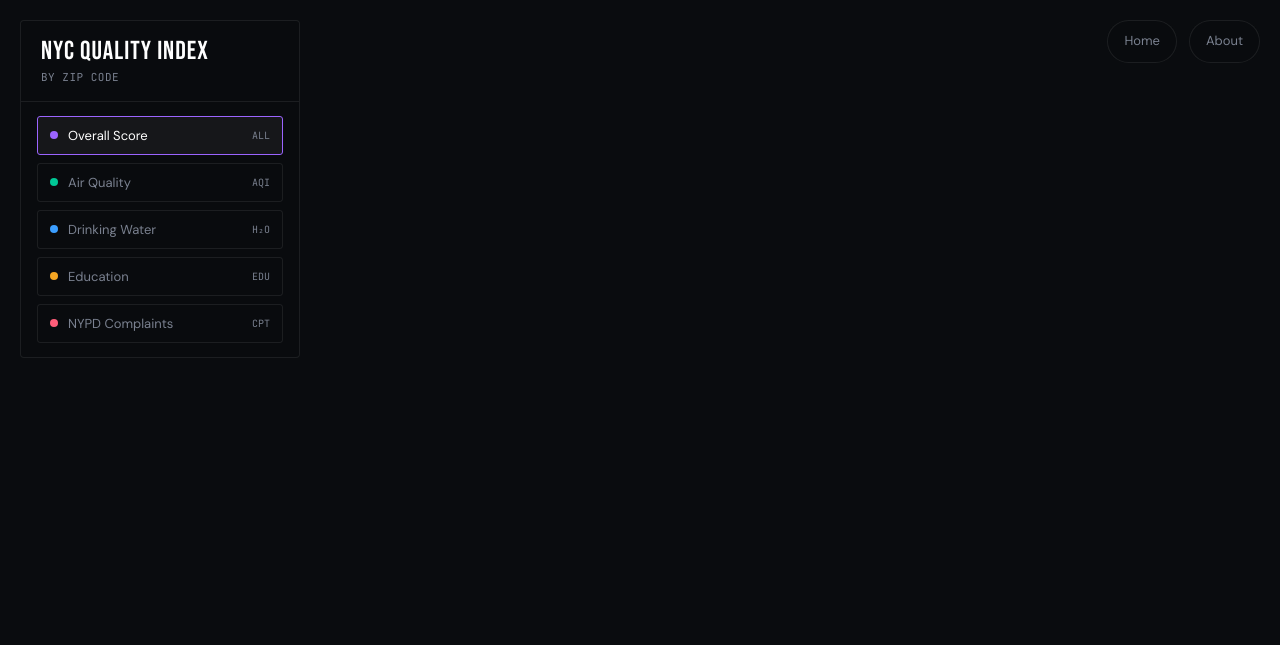
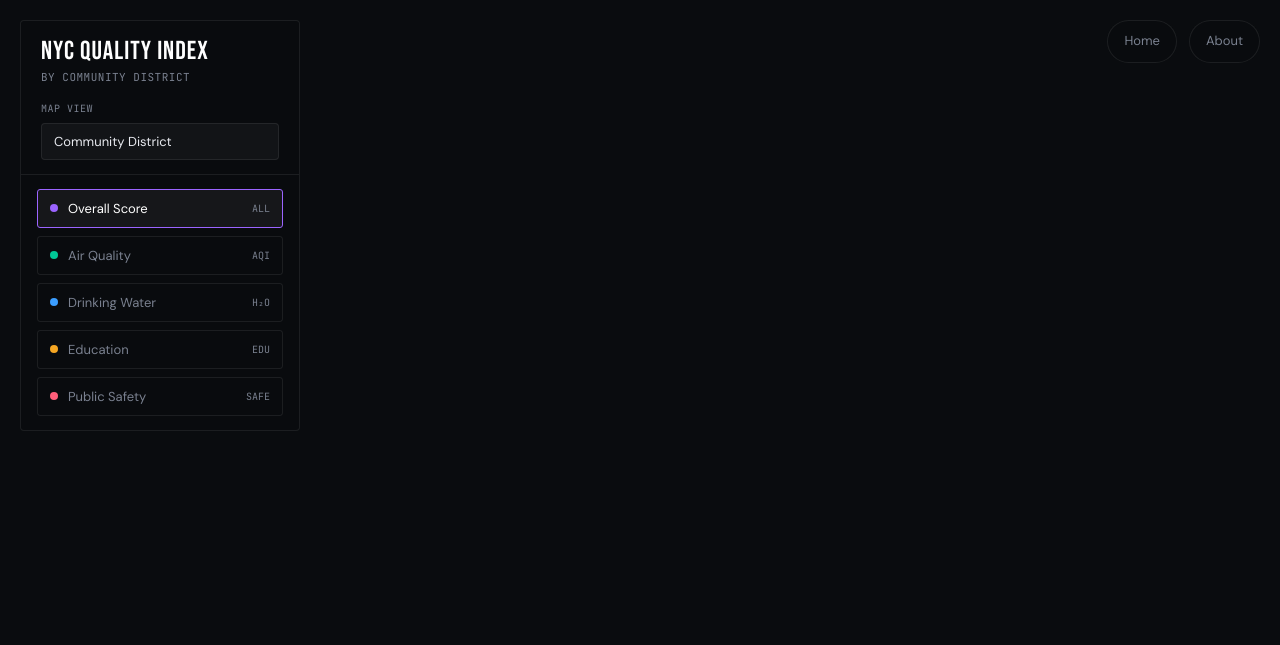
Before and after one commit to irahat21/GPU-Accelerated-Neighborhood-Quality-Index, a Flask app: page /map in a window 1280 px wide. Shown: the top 645 px of the page. Run offline with Flask 3, Linux system fonts and the light colour scheme; data that the repository does not hold is empty; parts of the project's set-up code (start-up, migrations or seed data) failed here and were passed over.

Commit message:
Update map.html

```diff
--- a/frontend/templates/map.html
+++ b/frontend/templates/map.html
@@ -15,7 +15,14 @@
 <div class="panel">
     <div class="panel-header">
         <div class="panel-title">NYC Quality Index</div>
-        <div class="panel-sub">by zip code</div>
+        <div class="panel-sub" id="panelSubtitle">by community district</div>
+        <div class="geography-select-wrap">
+            <label class="geography-select-label" for="geographySelect">Map View</label>
+            <select id="geographySelect" class="geography-select">
+                <option value="community_district">Community District</option>
+                <option value="borough">Borough</option>
+            </select>
+        </div>
     </div>
     <div class="metric-list">
         <button class="metric-btn active" data-metric="overall" style="--accent-color: #9b64ff">
@@ -40,8 +47,8 @@
         </button>
         <button class="metric-btn" data-metric="nypd" style="--accent-color: #ff5e7a">
             <div class="metric-dot" style="background: #ff5e7a"></div>
-            <span class="metric-label">NYPD Complaints</span>
-            <span class="metric-key">CPT</span>
+            <span class="metric-label">Public Safety</span>
+            <span class="metric-key">SAFE</span>
         </button>
     </div>
 </div>
@@ -53,7 +60,7 @@
 
 <button class="compare-btn" id="compareBtn">Compare</button>
 <div class="compare-instruction" id="compareInstruction">
-    Click two zip codes on the map to compare
+    Click two areas on the map to compare
 </div>
 
 <!-- Unified Tooltip Panel -->
```
